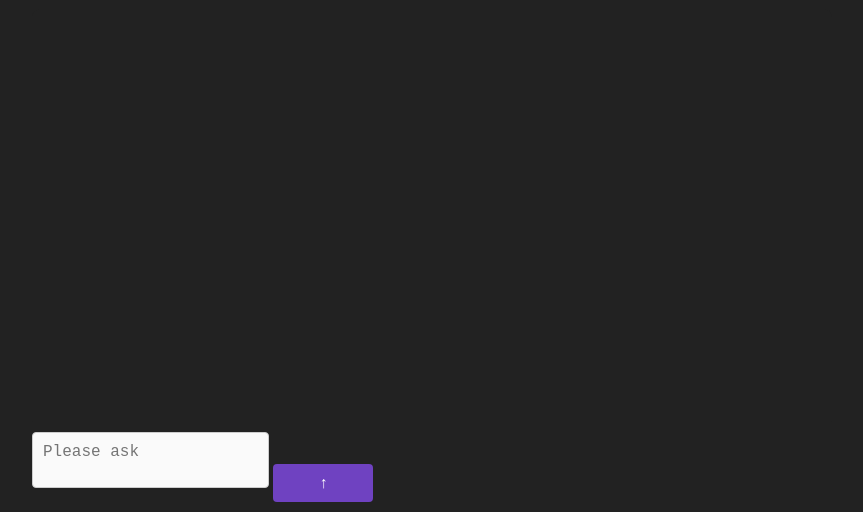
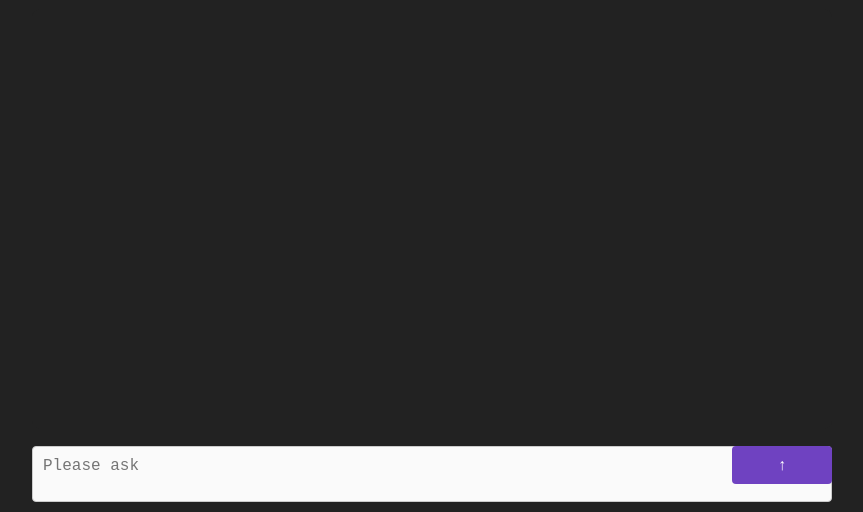
Before and after one commit to KwonHeo-Producer/Jarvis, a plain HTML site: page index.html in a window 1280 px wide. Shown: the part 288-800 px from the top of the page, without its empty margins (208-1071 px from the left). Drawn offline with Linux system fonts and the light colour scheme.

Commit message:
Update style.css

```diff
--- a/static/style.css
+++ b/static/style.css
@@ -71,9 +71,16 @@ body {
     background-color: #222; /* 배경색 설정 (필요에 따라 조정) */
     padding: 10px; /* 여백 설정 (필요에 따라 조정) */
     display: flex;
-    gap: 10px;
     align-items: center; /* 입력 필드와 버튼을 수직 중앙에 맞춤 */
+    gap: 10px; /* 요소들 사이의 간격 설정 */
     z-index: 1000; /* 요소가 다른 요소 위에 보이도록 설정 */
+}
+
+/* 입력 필드 및 버튼 래퍼 */
+#input-wrapper {
+    display: flex;
+    flex: 1; /* 입력 필드가 가능한 한 많이 차지하도록 설정 */
+    position: relative; /* 버튼을 입력 필드 안에 위치시키기 위한 설정 */
 }
 
 /* 입력 필드 스타일 */
@@ -92,6 +99,8 @@ body {
 
 /* 버튼 스타일 */
 #send-button {
+    position: absolute;
+    right: 0;
     padding: 10px;
     width: 100px; /* 버튼 너비 조정 */
     background-color: #6f42c1; /* 보라색 */
```
